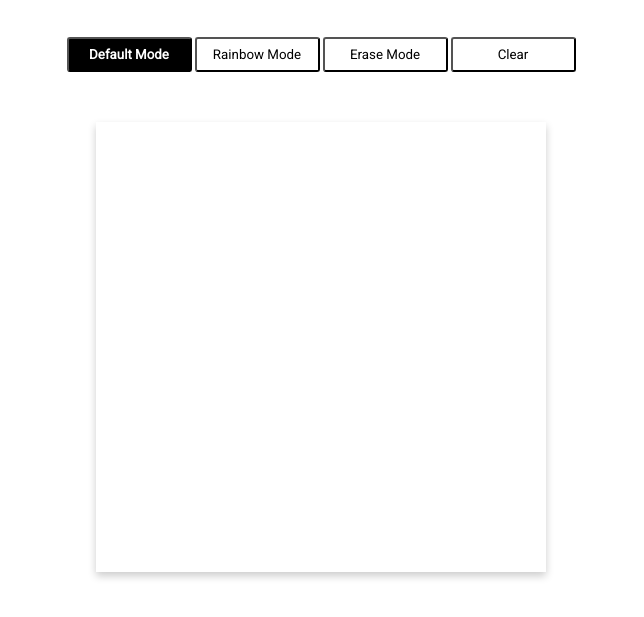
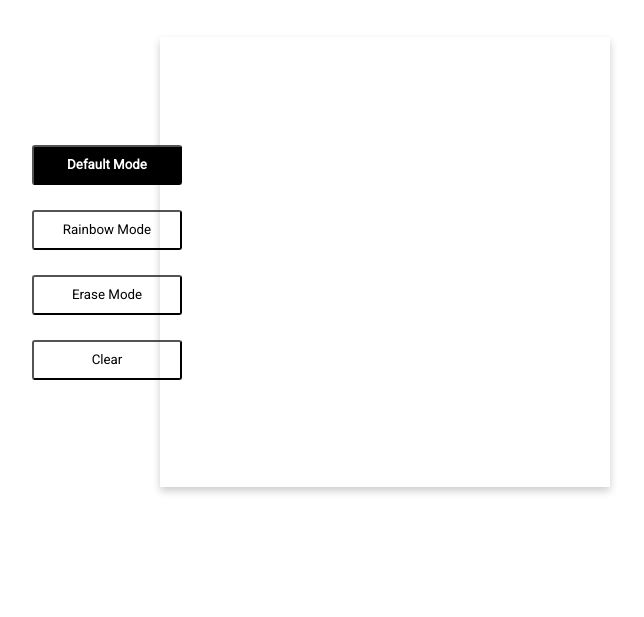
Before and after one commit to D3xC/odin-etch-a-sketch, a plain HTML site: page index.html in a window 1280 px wide. Shown: the part 163-780 px from the top of the page, without its empty margins (319-963 px from the left). Drawn offline with Linux system fonts and the light colour scheme.

Commit message:
Reposition controls.

```diff
--- a/etchasketch.js
+++ b/etchasketch.js
@@ -2,12 +2,6 @@ const container = document.querySelector(".container");
 let sketchMode = "default"
 
 function setLayout() {
-  const titleDiv = document.createElement("div");
-  const title = document.createElement("h1");
-  title.textContent = "Etch-A-Sketch";
-  titleDiv.appendChild(title);
-  titleDiv.classList.add("title");
-  container.appendChild(titleDiv);
   setControls();
   createSketchPad(30);
 }
--- a/index.html
+++ b/index.html
@@ -14,6 +14,9 @@
 </head>
 
 <body>
+  <div class="title">
+    <h1>Etch-A-Sketch</h1>
+  </div>
   <div class="container"></div>
 </body>
 
--- a/style.css
+++ b/style.css
@@ -6,9 +6,7 @@
 
 .container {
   display: flex;
-  flex-direction: column;
   justify-content: center;
-  align-items: center;
 }
 
 .title {
@@ -18,19 +16,20 @@
 }
 
 .pad {
-  margin: 50px auto;
   box-shadow: 0 4px 8px 0 rgba(0,0,0,0.2);
 }
 
 .controls {
   display: flex;
-  width: 40%;
-  justify-content: space-around;
+  flex-direction: column;
+  width: 10%;
+  justify-content: center;
+  gap: 25px;
 }
 
 button {
-  width: 125px;
-  height: 35px;
+  width: 150px;
+  height: 40px;
   font-family: "Roboto";
   background-color: white;
   padding: 5px;
@@ -51,14 +50,9 @@ h1 {
 
 .row {
   display: flex;
-  /* height: 25px; */
 }
 
 .cell {
   height: 15px;
   width: 15px;
 }
-
-/* .cell:hover{
-  background-color: black;
-} */
```
